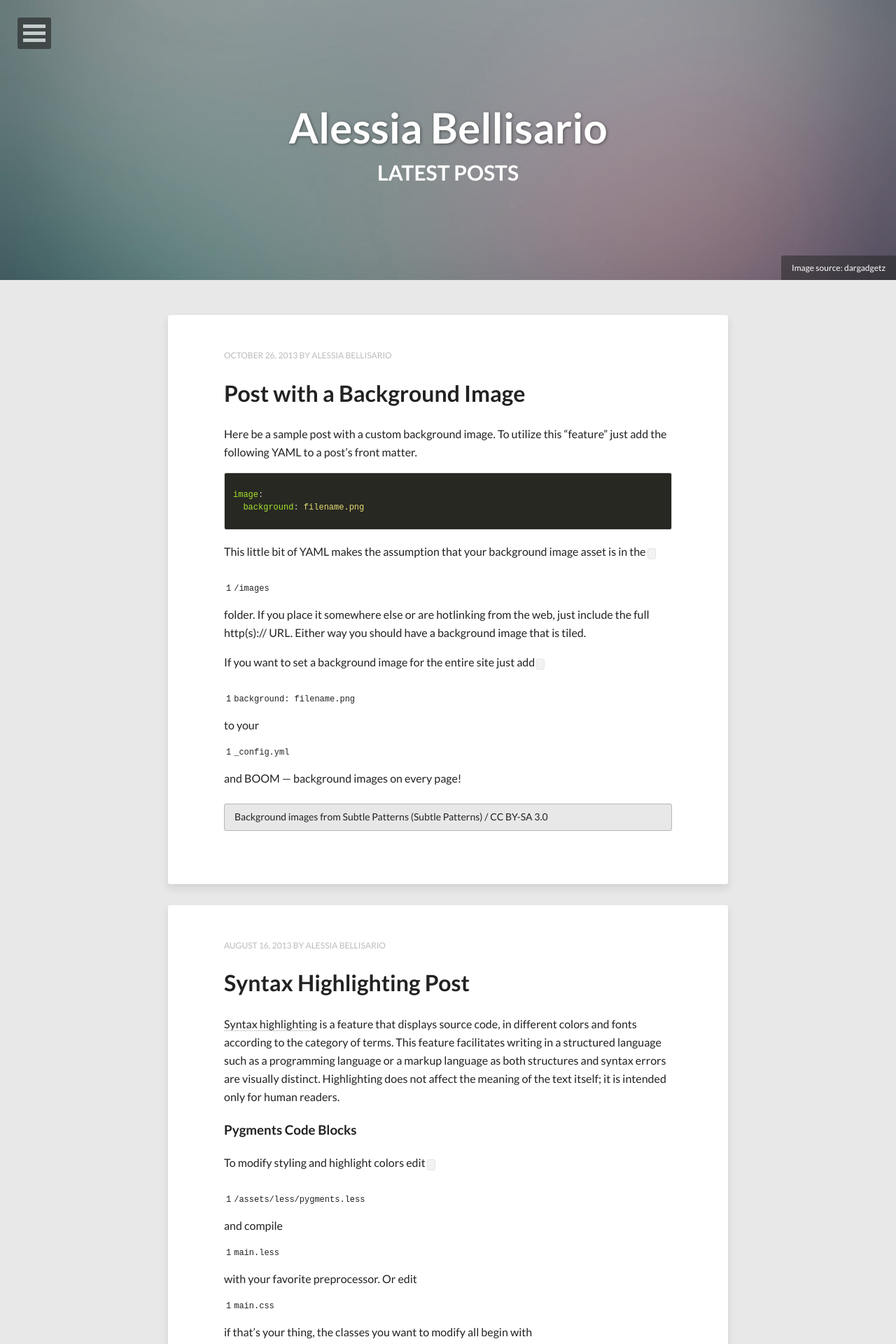
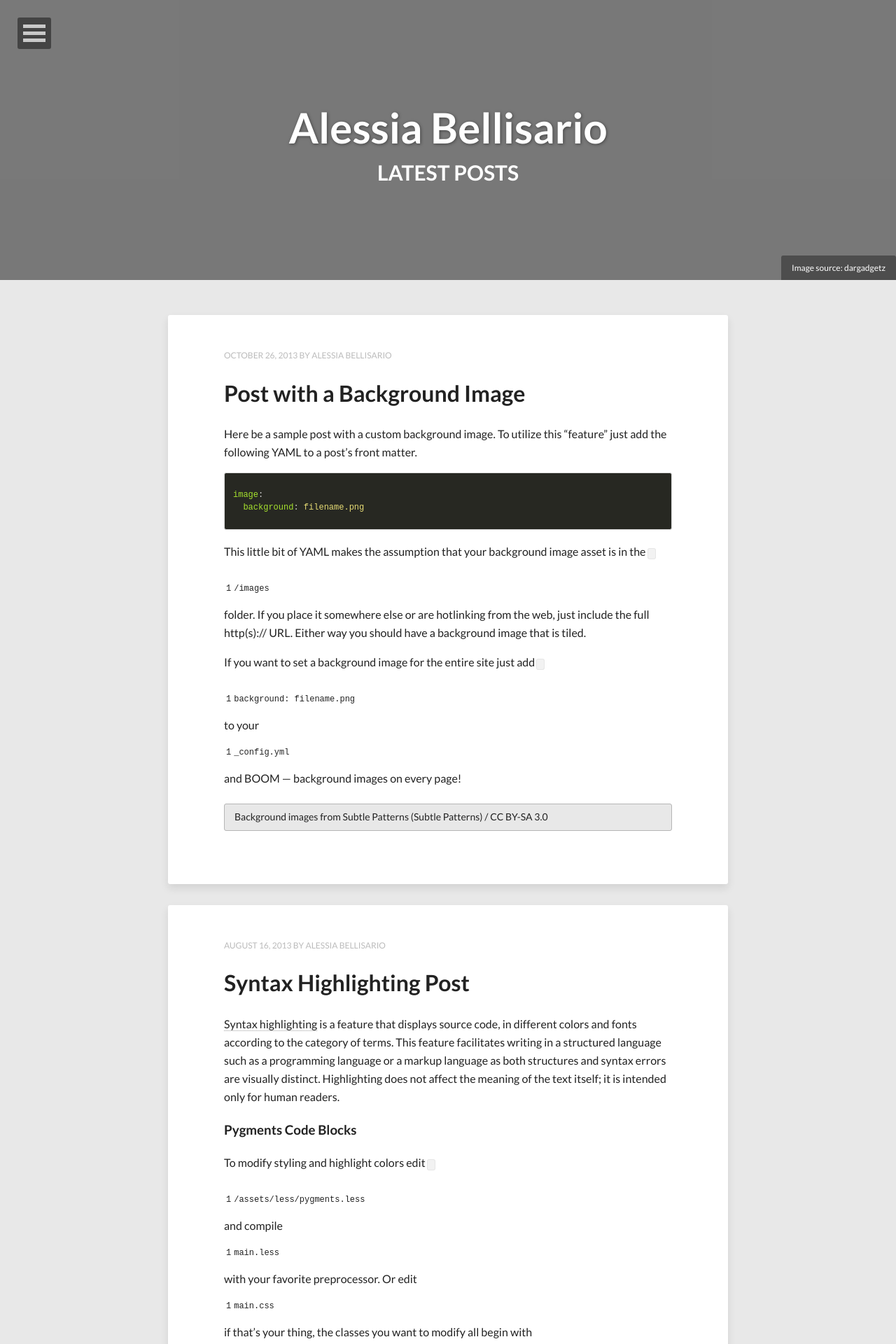
Before and after one commit to alessbell/alessbell.github.io-archive, a Jekyll site: the page built from index.html, in a window 1280 px wide. Shown: the top 1920 px of the page at 70% size. Built offline with Jekyll 4.4.1, drawn with Linux system fonts in a browser that asks for light colours; nearby versions of some CDN libraries; the list of posts is cut into pages by our own code.

Commit message:
Header Image

```diff
--- a/index.html
+++ b/index.html
@@ -4,7 +4,7 @@ title: Latest Posts
 description: "Alessia loves tech, politis and a good espresso (or four)."
 tags: [Jekyll, theme, themes, responsive, blog, modern]
 image:
-  feature: abstract-1.jpg
+  feature: 2.jpg
   credit: dargadgetz
   creditlink: http://www.dargadgetz.com/ios-7-abstract-wallpaper-pack-for-iphone-5-and-ipod-touch-retina/
 ---
```
